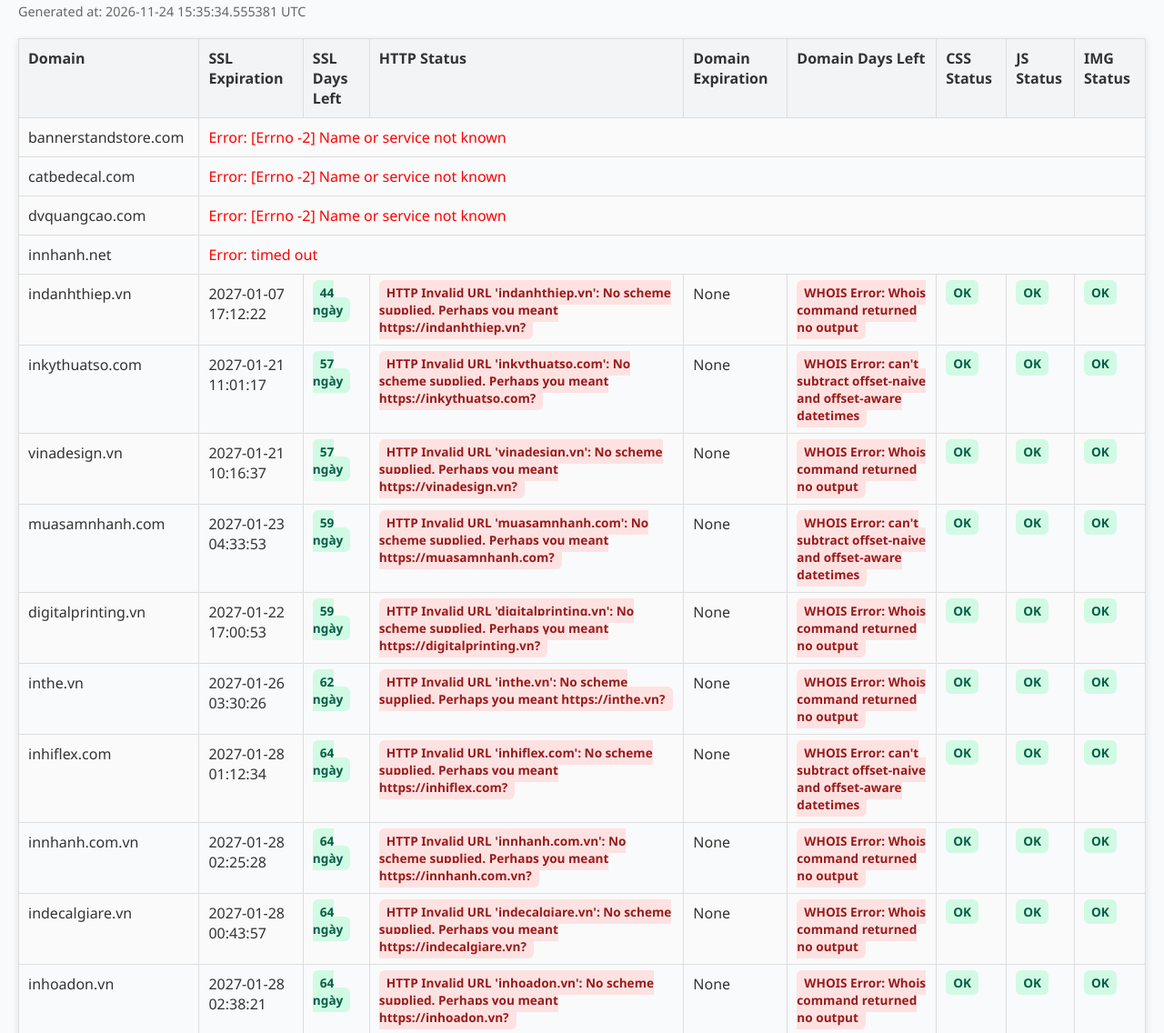
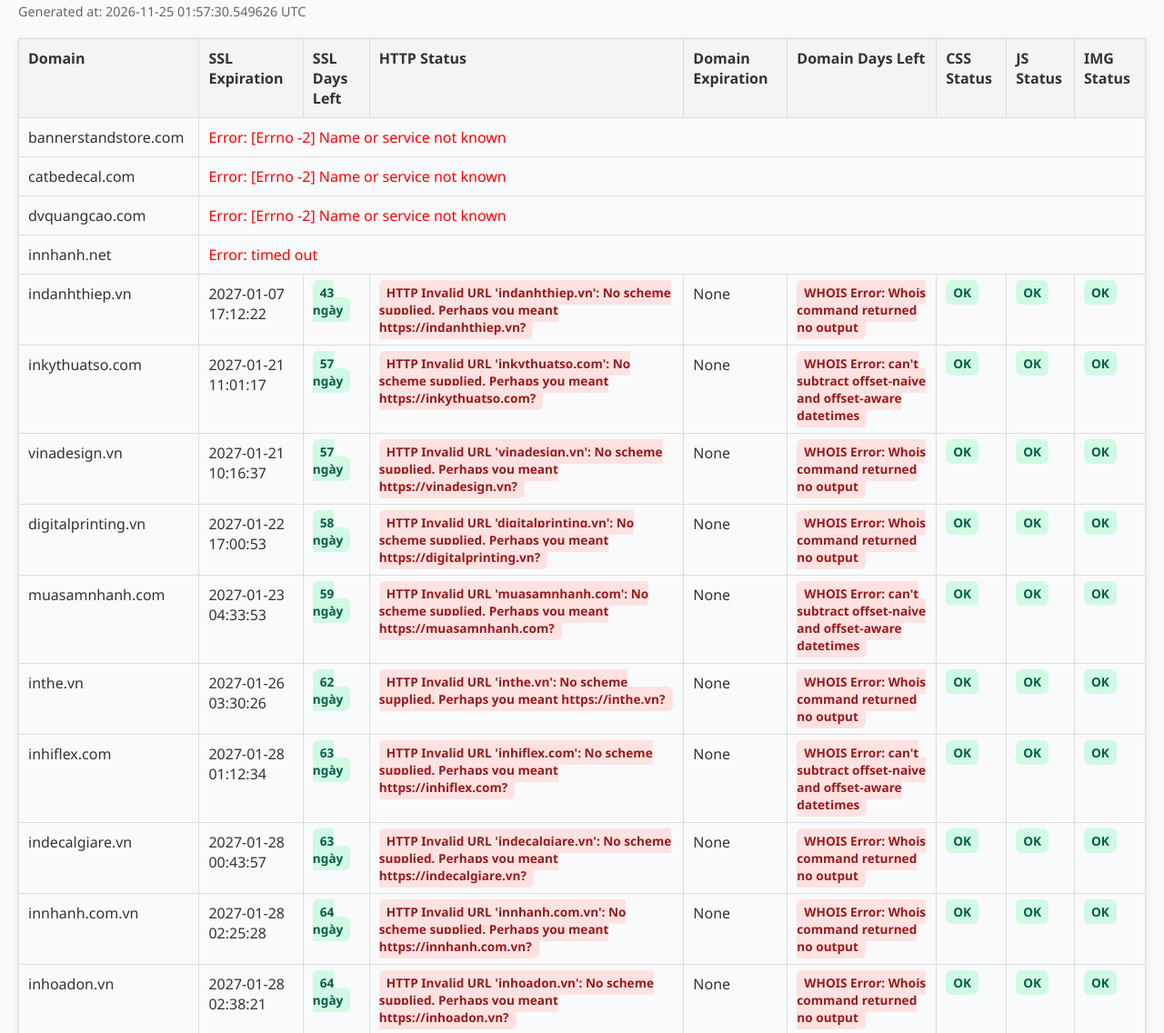
Before and after one commit to nhatkent333/domaincheck, a plain HTML site: page report.html in a window 1280 px wide. Shown: the part 55-1191 px from the top of the page at 91% size. Drawn offline with Linux system fonts and the light colour scheme.

Commit message:
chore: update report [skip ci]

```diff
--- a/report.html
+++ b/report.html
@@ -20,7 +20,7 @@
     </head>
     <body>
         <h2>🚨 Domain Monitor Report (Chỉ hiển thị domain lỗi)</h2>
-        <div class="timestamp">Generated at: 2026-11-24 15:35:34.555381 UTC</div>
+        <div class="timestamp">Generated at: 2026-11-25 01:57:30.549626 UTC</div>
         <table>
             <tr>
                 <th>Domain</th>
@@ -37,7 +37,7 @@
                 <tr>
                     <td>indanhthiep.vn</td>
                     <td>2027-01-07 17:12:22</td>
-                    <td><span class='badge green'>44 ngày</span></td>
+                    <td><span class='badge green'>43 ngày</span></td>
                     <td><span class='badge red'>HTTP Invalid URL 'indanhthiep.vn': No scheme supplied. Perhaps you meant https://indanhthiep.vn?</span></td>
                     <td>None</td>
                     <td><span class='badge red'>WHOIS Error: Whois command returned no output</span></td>
@@ -71,24 +71,24 @@
                 </tr>
 
                 <tr>
+                    <td>digitalprinting.vn</td>
+                    <td>2027-01-22 17:00:53</td>
+                    <td><span class='badge green'>58 ngày</span></td>
+                    <td><span class='badge red'>HTTP Invalid URL 'digitalprinting.vn': No scheme supplied. Perhaps you meant https://digitalprinting.vn?</span></td>
+                    <td>None</td>
+                    <td><span class='badge red'>WHOIS Error: Whois command returned no output</span></td>
+                    <td><span class='badge green'>OK</span></td>
+                    <td><span class='badge green'>OK</span></td>
+                    <td><span class='badge green'>OK</span></td>
+                </tr>
+
+                <tr>
                     <td>muasamnhanh.com</td>
                     <td>2027-01-23 04:33:53</td>
                     <td><span class='badge green'>59 ngày</span></td>
                     <td><span class='badge red'>HTTP Invalid URL 'muasamnhanh.com': No scheme supplied. Perhaps you meant https://muasamnhanh.com?</span></td>
                     <td>None</td>
                     <td><span class='badge red'>WHOIS Error: can't subtract offset-naive and offset-aware datetimes</span></td>
-                    <td><span class='badge green'>OK</span></td>
-                    <td><span class='badge green'>OK</span></td>
-                    <td><span class='badge green'>OK</span></td>
-                </tr>
-
-                <tr>
-                    <td>digitalprinting.vn</td>
-                    <td>2027-01-22 17:00:53</td>
-                    <td><span class='badge green'>59 ngày</span></td>
-                    <td><span class='badge red'>HTTP Invalid URL 'digitalprinting.vn': No scheme supplied. Perhaps you meant https://digitalprinting.vn?</span></td>
-                    <td>None</td>
-                    <td><span class='badge red'>WHOIS Error: Whois command returned no output</span></td>
                     <td><span class='badge green'>OK</span></td>
                     <td><span class='badge green'>OK</span></td>
                     <td><span class='badge green'>OK</span></td>
@@ -109,10 +109,22 @@
                 <tr>
                     <td>inhiflex.com</td>
                     <td>2027-01-28 01:12:34</td>
-                    <td><span class='badge green'>64 ngày</span></td>
+                    <td><span class='badge green'>63 ngày</span></td>
                     <td><span class='badge red'>HTTP Invalid URL 'inhiflex.com': No scheme supplied. Perhaps you meant https://inhiflex.com?</span></td>
                     <td>None</td>
                     <td><span class='badge red'>WHOIS Error: can't subtract offset-naive and offset-aware datetimes</span></td>
+                    <td><span class='badge green'>OK</span></td>
+                    <td><span class='badge green'>OK</span></td>
+                    <td><span class='badge green'>OK</span></td>
+                </tr>
+
+                <tr>
+                    <td>indecalgiare.vn</td>
+                    <td>2027-01-28 00:43:57</td>
+                    <td><span class='badge green'>63 ngày</span></td>
+                    <td><span class='badge red'>HTTP Invalid URL 'indecalgiare.vn': No scheme supplied. Perhaps you meant https://indecalgiare.vn?</span></td>
+                    <td>None</td>
+                    <td><span class='badge red'>WHOIS Error: Whois command returned no output</span></td>
                     <td><span class='badge green'>OK</span></td>
                     <td><span class='badge green'>OK</span></td>
                     <td><span class='badge green'>OK</span></td>
@@ -123,18 +135,6 @@
                     <td>2027-01-28 02:25:28</td>
                     <td><span class='badge green'>64 ngày</span></td>
                     <td><span class='badge red'>HTTP Invalid URL 'innhanh.com.vn': No scheme supplied. Perhaps you meant https://innhanh.com.vn?</span></td>
-                    <td>None</td>
-                    <td><span class='badge red'>WHOIS Error: Whois command returned no output</span></td>
-                    <td><span class='badge green'>OK</span></td>
-                    <td><span class='badge green'>OK</span></td>
-                    <td><span class='badge green'>OK</span></td>
-                </tr>
-
-                <tr>
-                    <td>indecalgiare.vn</td>
-                    <td>2027-01-28 00:43:57</td>
-                    <td><span class='badge green'>64 ngày</span></td>
-                    <td><span class='badge red'>HTTP Invalid URL 'indecalgiare.vn': No scheme supplied. Perhaps you meant https://indecalgiare.vn?</span></td>
                     <td>None</td>
                     <td><span class='badge red'>WHOIS Error: Whois command returned no output</span></td>
                     <td><span class='badge green'>OK</span></td>
@@ -793,7 +793,7 @@
                 <tr>
                     <td>trungtammoigioi.com</td>
                     <td>2027-02-05 16:32:27</td>
-                    <td><span class='badge green'>73 ngày</span></td>
+                    <td><span class='badge green'>72 ngày</span></td>
                     <td><span class='badge red'>HTTP Invalid URL 'trungtammoigioi.com': No scheme supplied. Perhaps you meant https://trungtammoigioi.com?</span></td>
                     <td>None</td>
                     <td><span class='badge red'>WHOIS Error: can't subtract offset-naive and offset-aware datetimes</span></td>
@@ -805,7 +805,7 @@
                 <tr>
                     <td>inanquangcao.vn</td>
                     <td>2027-02-11 17:18:20</td>
-                    <td><span class='badge green'>79 ngày</span></td>
+                    <td><span class='badge green'>78 ngày</span></td>
                     <td><span class='badge red'>HTTP Invalid URL 'inanquangcao.vn': No scheme supplied. Perhaps you meant https://inanquangcao.vn?</span></td>
                     <td>None</td>
                     <td><span class='badge red'>WHOIS Error: Whois command returned no output</span></td>
@@ -829,7 +829,7 @@
                 <tr>
                     <td>inbaobi.vn</td>
                     <td>2027-02-21 17:14:45</td>
-                    <td><span class='badge green'>89 ngày</span></td>
+                    <td><span class='badge green'>88 ngày</span></td>
                     <td><span class='badge red'>HTTP Invalid URL 'inbaobi.vn': No scheme supplied. Perhaps you meant https://inbaobi.vn?</span></td>
                     <td>None</td>
                     <td><span class='badge red'>WHOIS Error: Whois command returned no output</span></td>
@@ -841,7 +841,7 @@
                 <tr>
                     <td>inthiepcuoi.com</td>
                     <td>2027-04-30 18:17:40</td>
-                    <td><span class='badge green'>157 ngày</span></td>
+                    <td><span class='badge green'>156 ngày</span></td>
                     <td><span class='badge red'>HTTP Invalid URL 'inthiepcuoi.com': No scheme supplied. Perhaps you meant https://inthiepcuoi.com?</span></td>
                     <td>None</td>
                     <td><span class='badge red'>WHOIS Error: can't subtract offset-naive and offset-aware datetimes</span></td>
```
